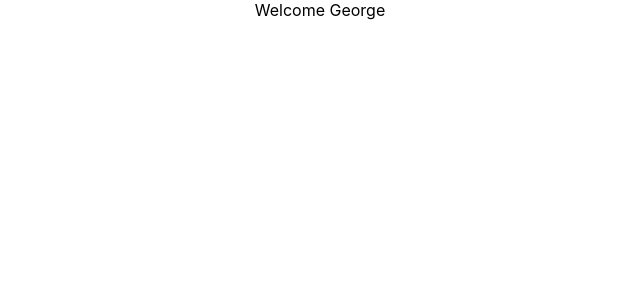
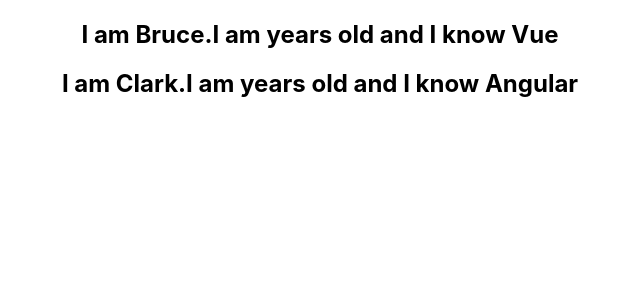
Before and after one commit to Sreeram2000/react, a React (Create React App) app in the folder hello-world/: page / in a window 1280 px wide. Shown: the top 300 px of the page, without its empty margins (320-960 px from the left). Built offline with nearby package versions, Linux system fonts and the light colour scheme.

Commit message:
Lists And Keys

```diff
--- a/hello-world/src/App.js
+++ b/hello-world/src/App.js
@@ -11,6 +11,7 @@
 import EventBind from './components/EventBind'
 import ParentComponent from './components/ParentComponent';
 import UserGreeting from './components/UserGreeting';
+import NameList from './components/NameList';
 
 class App extends Component {
   render() {
@@ -19,7 +20,9 @@
       {//<ParentComponent />
        //<EventBind />
       }
-      <UserGreeting />
+      {//<UserGreeting />
+      }
+      <NameList />
       </div>
     );
   }
--- /dev/null
+++ b/hello-world/src/components/NameList.js
@@ -0,0 +1,25 @@
+import React from 'react'
+import Person from './Person'
+
+function NameList() {
+    const persons = [
+        {
+            name    : "Bruce",
+            id      :    1,
+            skill   :   "Vue"
+        } ,
+        {
+            name    : "Clark",
+            id      :    2,
+            skill   :   "Angular"
+        }
+    ]
+    const personList = persons.map(person => <Person key={person.id} person={person}/>)
+    return (
+        <div>
+            {personList}
+        </div>
+    )
+}
+
+export default NameList
--- /dev/null
+++ b/hello-world/src/components/Person.js
@@ -0,0 +1,11 @@
+import React from 'react'
+
+function Person({person}) {
+    return (
+        <div>
+            <h2>I am {person.name}.I am {person.age} years old and I know {person.skill}</h2>
+        </div>
+    )
+}
+
+export default Person
```
